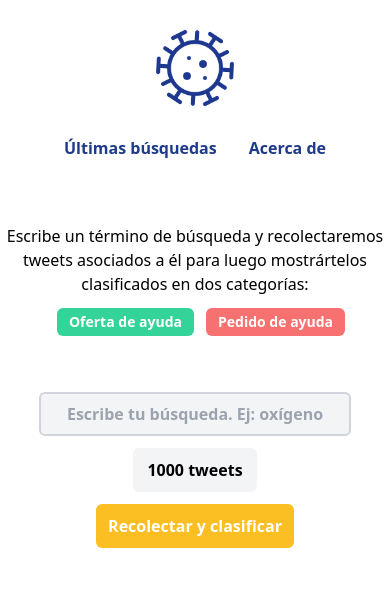
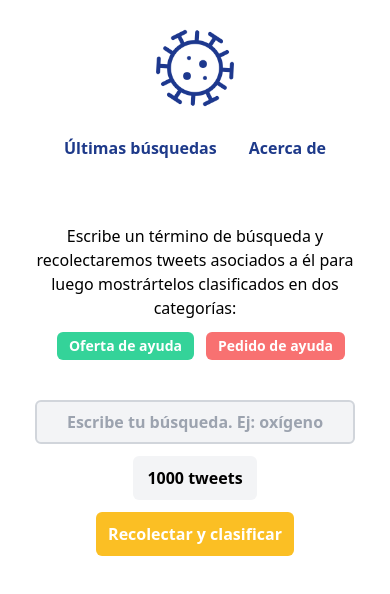
Before and after one commit to xavierfigueroav/twish, a React (Create React App) app in the folder frontend/: page / in a window 390 px wide. Shown: the top 594 px of the page. Built offline with nearby package versions, Linux system fonts and the light colour scheme.

Commit message:
Prevent navigation links from breaking the UI on medium screen
Add margin to the outer container to prevent elements from reaching the screen edge

```diff
--- a/frontend/src/components/Header.js
+++ b/frontend/src/components/Header.js
@@ -5,13 +5,13 @@ import logo from '../logo.png';
 
 const Header = () => {
     return (
-        <header className="space-y-5 sm:grid sm:grid-cols-3 sm:space-y-0">
-            <div className="sm:col-start-2">
+        <header className="space-y-5 lg:grid lg:grid-cols-3 lg:space-y-0">
+            <div className="lg:col-start-2">
                 <Link to="/">
                     <img src={logo} className="h-24 m-auto" alt="logo" />
                 </Link>
             </div>
-            <nav className="sm:col-start-3 sm:self-center">
+            <nav className="lg:col-start-3 lg:self-center">
                 <ul className="space-x-8 text-center">
                     <li className="inline">
                         <Link to="/" className="text-blue-900 font-bold hover:underline">
--- a/frontend/src/pages/Search.js
+++ b/frontend/src/pages/Search.js
@@ -3,10 +3,10 @@ import Header from '../components/Header';
 
 const Search = () => {
     return (
-        <div className="mt-5">
+        <div className="m-5">
             <Header></Header>
             <main className="mt-16 mx-auto text-center space-y-3 sm:w-3/4">
-                <div className="space-x-3 space-y-3 mx-auto mb-14 sm:mb-10 sm:w-1/2">
+                <div className="space-x-3 space-y-3 mx-auto mb-10 md:w-3/4 lg:w-1/2">
                     <p>
                         Escribe un término de búsqueda y recolectaremos tweets asociados
                         a él para luego mostrártelos clasificados en dos categorías:
@@ -23,7 +23,7 @@ const Search = () => {
                 <form className="space-y-3 mx-auto">
                     <input className="block bg-gray-100 placeholder-gray-400
                     border-2 border-transparent focus:outline-none focus:border-gray-300 rounded-md
-                    font-semibold text-center h-11 w-4/5 mx-auto py-2 px-3
+                    font-semibold text-center h-11 w-11/12 mx-auto py-2 px-3
                     sm:inline-block sm:w-1/2 sm:mr-3"
                     type="text" placeholder="Escribe tu búsqueda. Ej: oxígeno" autoFocus />
                     <select className="block bg-gray-100 placeholder-gray-400
```
